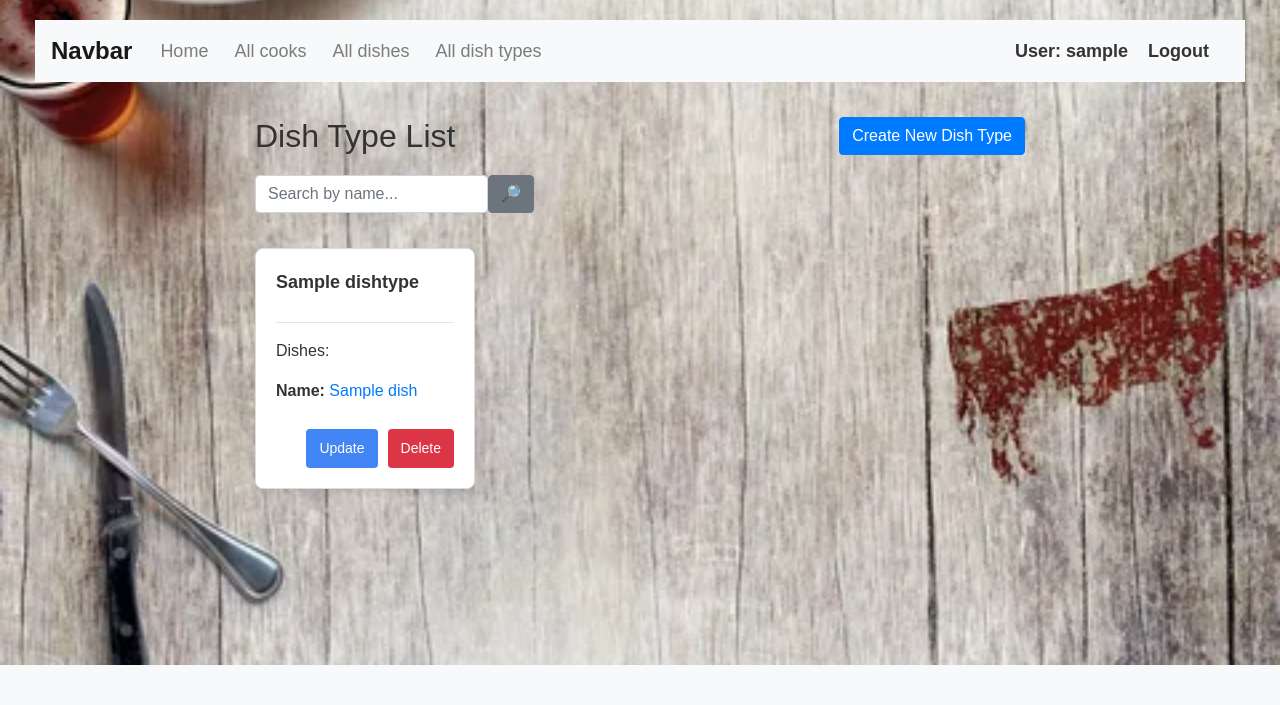
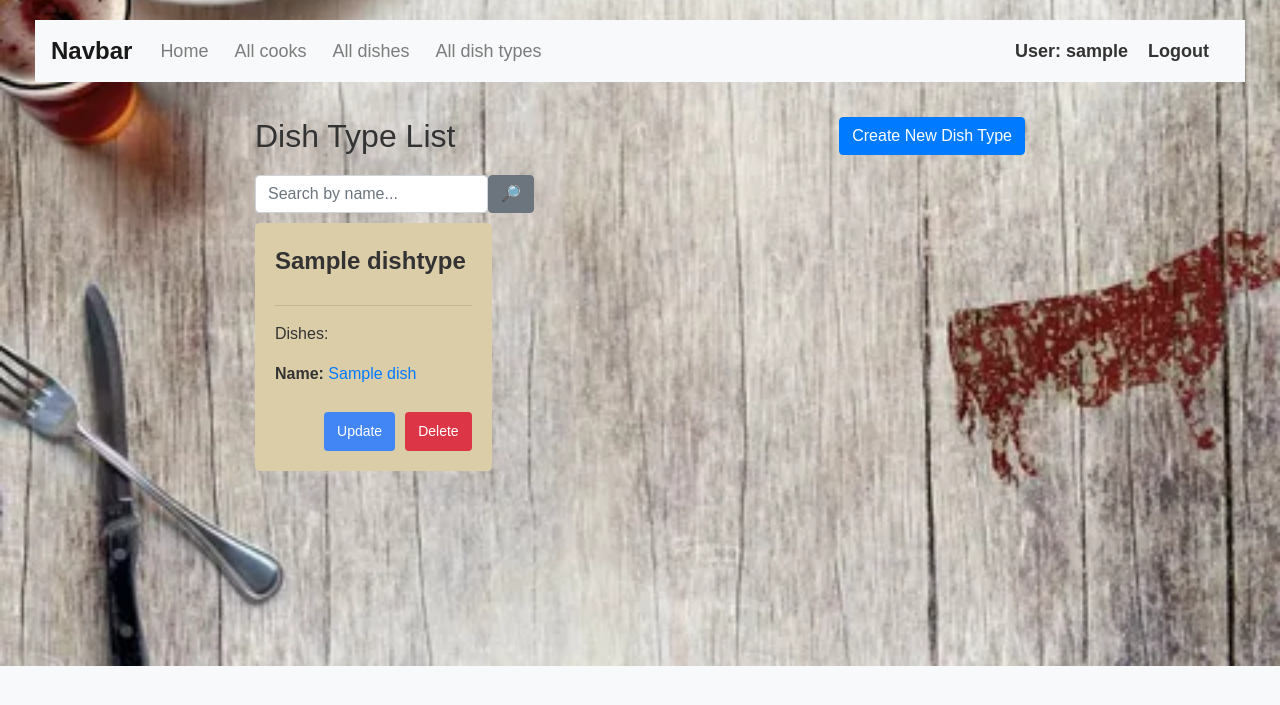
Before and after one commit to volodymyr-komarnyckyi/restaurant-kitchen-service, a Django app: page /dish-types/ in a window 1280 px wide. Shown: the top 705 px of the page. Run offline with Django 4.2, Linux system fonts and the light colour scheme; a user stored in the database is signed in; tables that the repository leaves empty hold one stand-in row (values such as "Sample post"); some libraries are stand-ins or nearby versions.

Commit message:
Add a photo for admin cook. Modify interface for cook, dish and dish types list pages

```diff
--- a/static/css/styles.css
+++ b/static/css/styles.css
@@ -251,31 +240,30 @@ body {
 }
 
 .dish-type-container {
-  margin-top: 35px;
-  display: grid;
-  grid-template-columns: repeat(auto-fill, 220px);
-  grid-gap: 20px;
+  display: flex;
+  flex-wrap: wrap;
   justify-content: space-between;
 }
 
 .dish-type-item {
-  background-color: #ffffff;
-  border: 1px solid #dcdcdc;
-  border-radius: 8px;
+  width: calc(33.33% - 20px);
+  margin-bottom: 20px;
+  background-color: #DBCDA8;
   padding: 20px;
-  box-shadow: 0 4px 8px rgba(0, 0, 0, 0.1);
+  border-radius: 5px;
   display: flex;
   flex-direction: column;
+  justify-content: space-between;
 }
 
 .dish-type-name {
-  font-size: 18px;
+  font-size: 24px;
   font-weight: bold;
   margin-bottom: 10px;
 }
 
 .dish-type-list-name {
-  overflow: auto;
+  font-size: 16px;
   flex-grow: 1;
 }
 
@@ -346,3 +334,7 @@ body {
 .form-inline .navbar-brand:hover {
   color: #007bff;
 }
+
+.search {
+  margin-bottom: 10px;
+}
--- a/templates/kitchen/cook_list.html
+++ b/templates/kitchen/cook_list.html
@@ -12,14 +12,16 @@
       </div>
     </div>
 
-    {% include "includes/search_form.html" %}
+    <div class="search">
+      {% include "includes/search_form.html" %}
+    </div>
 
     {% if cook_list %}
       <div class="cook-list-container">
         {% for cook in cook_list %}
           <div class="cook-item">
             {% if cook.photo %}
-              <img class="cook-image" src="{{ cook.photo.url }}" alt="{{ cook.username }} Photo" width="179" height="200">
+              <img class="cook-image" src="{{ cook.photo.url }}" alt="{{ cook.username }} Photo" width="200" height="270">
             {% else %}
               <img class="cook-image" src="{% static 'images/cook.png' %}" alt="Default Cook Photo">
             {% endif %}
--- a/templates/kitchen/dish_list.html
+++ b/templates/kitchen/dish_list.html
@@ -12,7 +12,9 @@
       </div>
     </div>
 
-    {% include "includes/search_form.html" %}
+    <div class="search">
+      {% include "includes/search_form.html" %}
+    </div>
 
     {% if dish_list %}
       <div class="dish-list-container">
--- a/templates/kitchen/dish_type_list.html
+++ b/templates/kitchen/dish_type_list.html
@@ -1,3 +1,49 @@
+{#{% extends "base.html" %}#}
+{#{% load static %}#}
+{##}
+{#{% block content %}#}
+{#  <div class="container">#}
+{#    <div class="row">#}
+{#      <div class="col-md-8">#}
+{#        <h1>Dish Type List</h1>#}
+{#      </div>#}
+{#      <div class="col-md-4 text-right">#}
+{#        <a href="{% url 'kitchen:dish-type-create' %}" class="btn btn-primary">Create New Dish Type</a>#}
+{#      </div>#}
+{#    </div>#}
+{##}
+{#    <div class="search">#}
+{#      {% include "includes/search_form.html" %}#}
+{#    </div>#}
+{##}
+{#    {% if dish_type_list %}#}
+{#      <div class="dish-type-container">#}
+{#        {% for dish_type in dish_type_list %}#}
+{#          <div class="dish-type-item">#}
+{#            <div class="dish-type-name">{{ dish_type.name }}</div>#}
+{#            <div class="dish-type-list-name">#}
+{#              {% for dish in dish_type.dishes.all %}#}
+{#                <hr>#}
+{#                <p>Dishes:</p>#}
+{#                <p><strong>Name:</strong> <a href="{% url "kitchen:dish-detail" pk=dish.id %}">{{ dish.name }}</a></p>#}
+{#              {% empty %}#}
+{#                <p>There are no dishes!</p>#}
+{#              {% endfor %}#}
+{#            </div>#}
+{#            <div class="dish-type-buttons">#}
+{#              <a href="{% url 'kitchen:dish-type-update' pk=dish_type.id %}" class="btn btn-update">Update</a>#}
+{#              <a href="{% url 'kitchen:dish-type-delete' pk=dish_type.id %}" class="btn btn-delete">Delete</a>#}
+{#            </div>#}
+{#          </div>#}
+{#        {% endfor %}#}
+{#      </div>#}
+{#    {% else %}#}
+{#      <p class="mt-4">There are no dish types in the menu.</p>#}
+{#    {% endif %}#}
+{#  </div>#}
+{#{% endblock %}#}
+
+
 {% extends "base.html" %}
 {% load static %}
 
@@ -12,7 +58,9 @@
       </div>
     </div>
 
-    {% include "includes/search_form.html" %}
+    <div class="search">
+      {% include "includes/search_form.html" %}
+    </div>
 
     {% if dish_type_list %}
       <div class="dish-type-container">
```
Also changed, not shown: other parts of static/css/styles.css (+16 -27 lines), media/cooks/main_cook.jpg (added).
